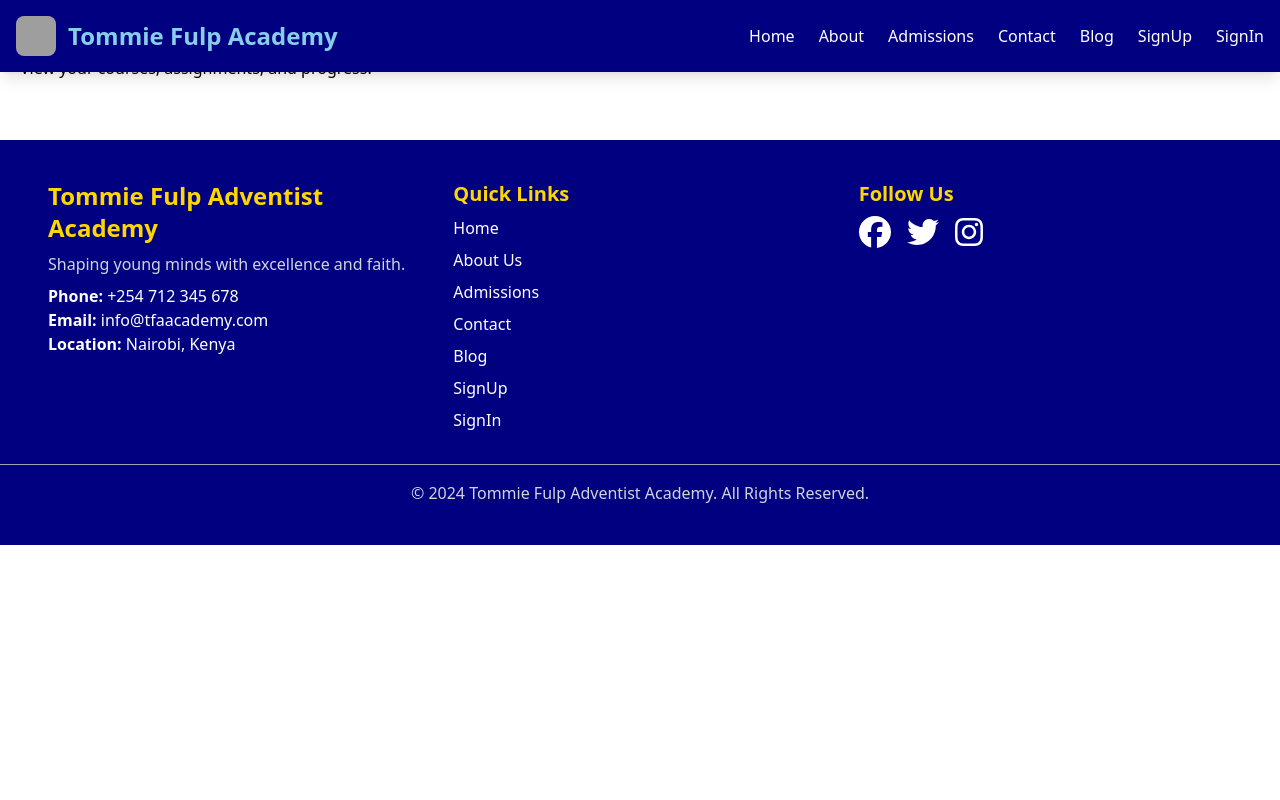
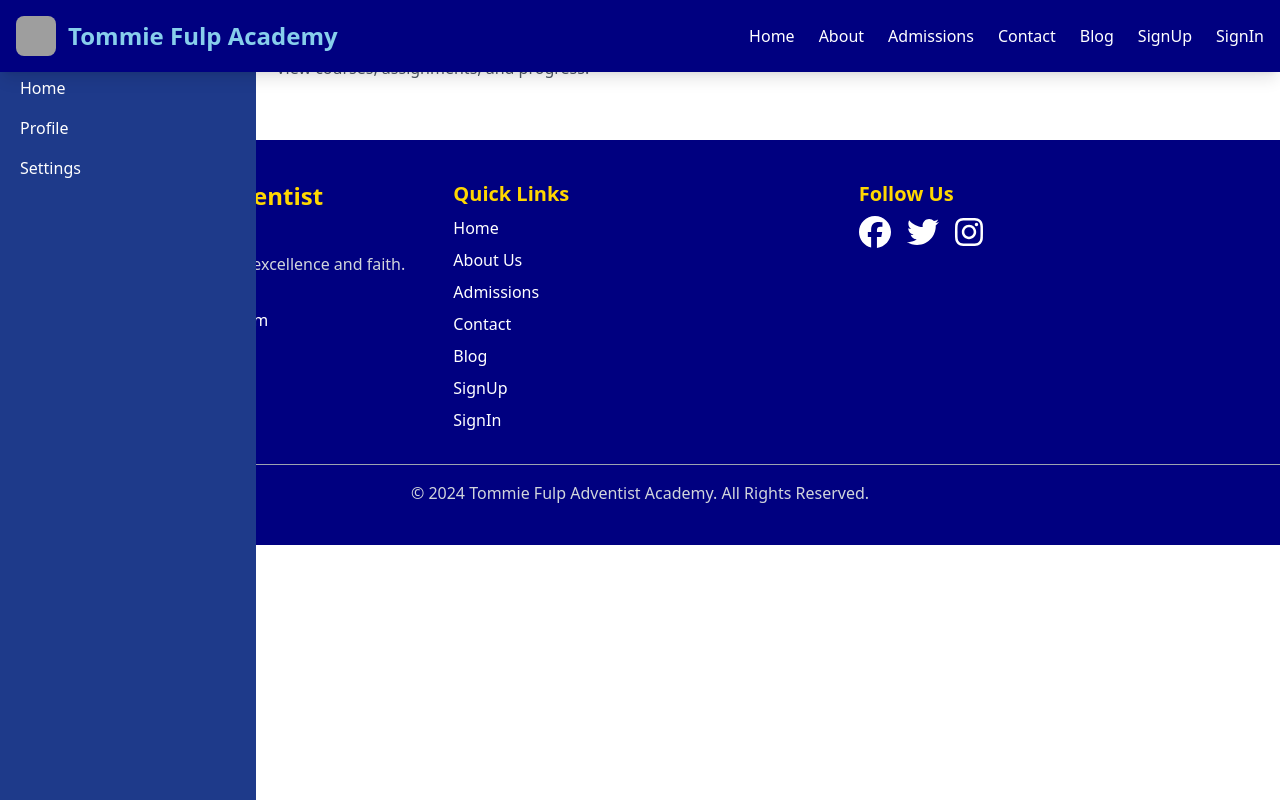
Before and after one commit to joek-yo/tommie-fulp-school-website, a React (Vite) app: page /student/dashboard in a window 1280 px wide. Built offline with nearby package versions, Linux system fonts and the light colour scheme; grey boxes are pictures that could not be loaded.

Commit message:
Added sidebar navigation to dashboards

```diff
--- a/src/Pages/AdminDashboard.jsx
+++ b/src/Pages/AdminDashboard.jsx
@@ -1,11 +1,16 @@
 // src/pages/AdminDashboard.jsx
+
 import React from "react";
+import Sidebar from "../components/Sidebar";
 
 const AdminDashboard = () => {
   return (
-    <div className="p-5">
-      <h1 className="text-3xl font-bold">Admin Dashboard</h1>
-      <p>Manage users, courses, and school activities here.</p>
+    <div className="flex">
+      <Sidebar role="admin" />
+      <div className="ml-64 p-5 w-full">
+        <h1 className="text-3xl font-bold">Admin Dashboard</h1>
+        <p className="text-gray-600">Manage users, courses, and activities.</p>
+      </div>
     </div>
   );
 };
--- a/src/Pages/StudentDashboard.jsx
+++ b/src/Pages/StudentDashboard.jsx
@@ -1,12 +1,16 @@
 // src/pages/StudentDashboard.jsx
 
 import React from "react";
+import Sidebar from "../components/Sidebar";
 
 const StudentDashboard = () => {
   return (
-    <div className="p-5">
-      <h1 className="text-3xl font-bold">Student Dashboard</h1>
-      <p>View your courses, assignments, and progress.</p>
+    <div className="flex">
+      <Sidebar role="student" />
+      <div className="ml-64 p-5 w-full">
+        <h1 className="text-3xl font-bold">Student Dashboard</h1>
+        <p className="text-gray-600">View courses, assignments, and progress.</p>
+      </div>
     </div>
   );
 };
--- a/src/Pages/TeacherDashboard.jsx
+++ b/src/Pages/TeacherDashboard.jsx
@@ -1,12 +1,16 @@
 // src/pages/TeacherDashboard.jsx
 
 import React from "react";
+import Sidebar from "../components/Sidebar";
 
 const TeacherDashboard = () => {
   return (
-    <div className="p-5">
-      <h1 className="text-3xl font-bold">Teacher Dashboard</h1>
-      <p>Manage your classes, students, and assignments.</p>
+    <div className="flex">
+      <Sidebar role="teacher" />
+      <div className="ml-64 p-5 w-full">
+        <h1 className="text-3xl font-bold">Teacher Dashboard</h1>
+        <p className="text-gray-600">Manage classes, students, and assignments.</p>
+      </div>
     </div>
   );
 };
--- /dev/null
+++ b/src/components/Sidebar.jsx
@@ -0,0 +1,31 @@
+// src/components/Sidebar.jsx
+
+import React from "react";
+import { Link } from "react-router-dom";
+
+const Sidebar = ({ role }) => {
+  return (
+    <div className="w-64 h-screen bg-blue-900 text-white p-5 fixed">
+      <h2 className="text-2xl font-bold mb-6">Dashboard</h2>
+      <ul className="space-y-4">
+        <li>
+          <Link to={`/${role}/dashboard`} className="hover:text-gray-300">
+            Home
+          </Link>
+        </li>
+        <li>
+          <Link to={`/${role}/profile`} className="hover:text-gray-300">
+            Profile
+          </Link>
+        </li>
+        <li>
+          <Link to={`/${role}/settings`} className="hover:text-gray-300">
+            Settings
+          </Link>
+        </li>
+      </ul>
+    </div>
+  );
+};
+
+export default Sidebar;
```
